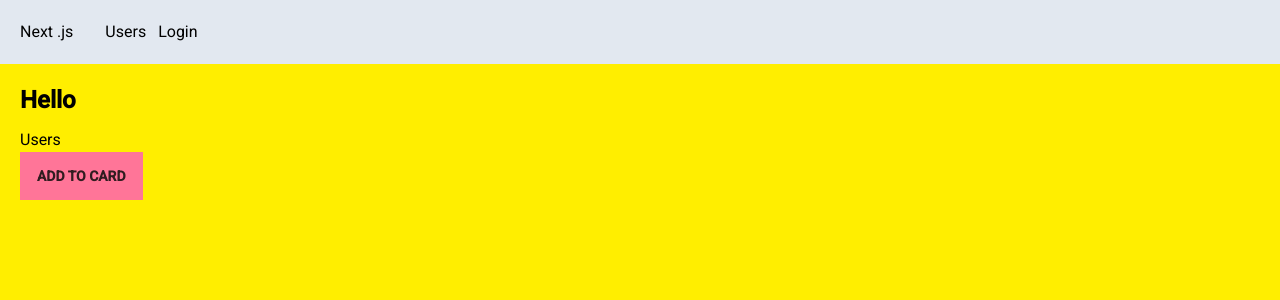
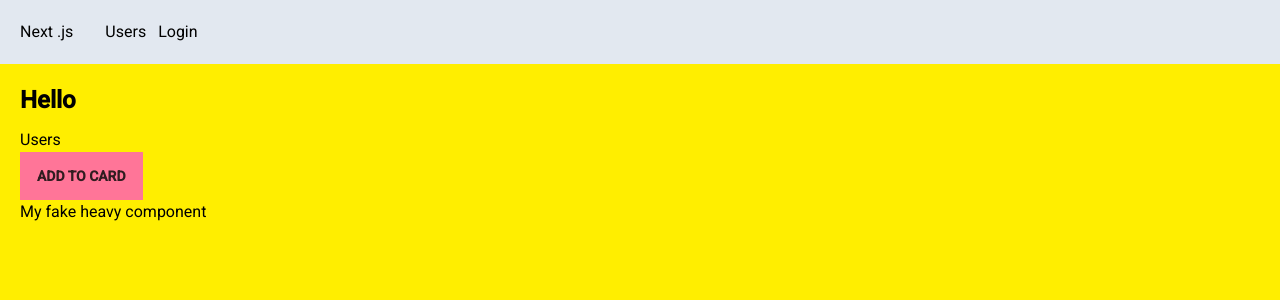
Before and after one commit to RobinB87/nextjs-tailwind-app, a Next.js app in the folder next-app/: page / in a window 1280 px wide. Shown: the top 300 px of the page. Built offline with nearby package versions, Linux system fonts and the light colour scheme; no server answers.

Commit message:
add fake heavy component

```diff
--- /dev/null
+++ b/next-app/app/components/HeavyComponent.tsx
@@ -0,0 +1,5 @@
+const HeavyComponent = () => {
+  return <div>My fake heavy component</div>;
+};
+
+export default HeavyComponent;
--- a/next-app/app/page.tsx
+++ b/next-app/app/page.tsx
@@ -5,6 +5,7 @@ import Image from "next/image";
 
 import { authOptions } from "./api/auth/[...nextauth]/route";
 import ProductCard from "./components/ProductCard/ProductCard";
+import HeavyComponent from "./components/HeavyComponent";
 
 import bla from "@/public/images/bla.png";
 
@@ -31,6 +32,8 @@ export default async function Home() {
       <Link href="/users/">Users</Link>
       <ProductCard />
 
+      <HeavyComponent />
+
       {/* under the hood, next/image automatically compresses and resizes images based on device size, always prefer this one in nextjs over the default image element */}
       {/* image in public folder is of type webp, which is modern and far smaller than .jpg etc */}
       {/* <Image src={bla} alt="bla" /> */}
```
